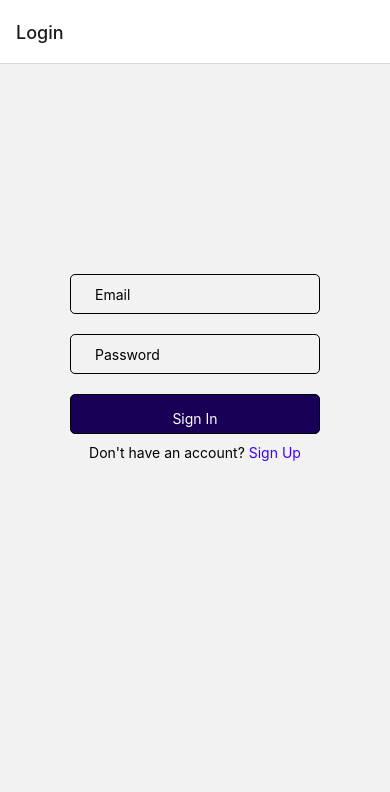
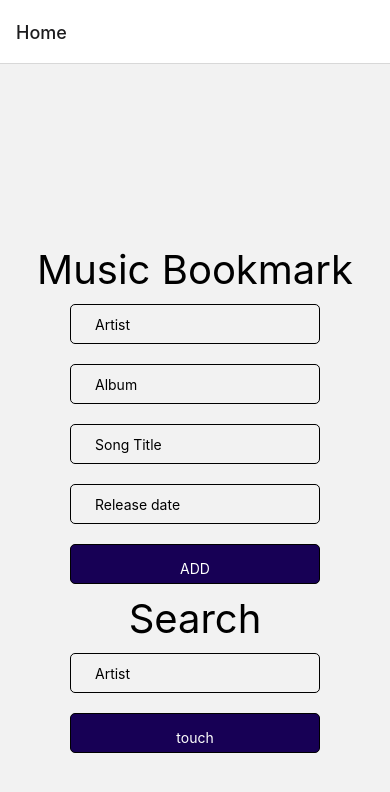
Before and after one commit to ThatoMahloko/mobile, a React Native app: screen / in a window 390 px wide. Shown: the top 792 px of the page. Built offline with nearby package versions, Linux system fonts and the light colour scheme; no server answers.

Commit message:
retrieve

```diff
--- a/App.js
+++ b/App.js
@@ -16,8 +16,8 @@ export default function App({ navigation  }) {
 
     <NavigationContainer>
       <Stack.Navigator initialRouteName="Login">
-        <Stack.Screen name="Login" component={Login} />
-        <Stack.Screen name="SignUp" component={SignUp} />
+        {/* <Stack.Screen name="Login" component={Login} /> */}
+        {/* <Stack.Screen name="SignUp" component={SignUp} /> */}
         <Stack.Screen name="Home" component={Home} />
       </Stack.Navigator>
     </NavigationContainer>
--- a/Pages/Home.jsx
+++ b/Pages/Home.jsx
@@ -1,15 +1,25 @@
 import React, { useState, useEffect } from 'react'
-import { StyleSheet, Text, TextInput, TouchableOpacity, View, DatePickerIOSBase } from 'react-native';
+import { StyleSheet, Text, TextInput, TouchableOpacity, View, } from 'react-native';
+import { RadioButton } from 'react-native-paper';
 import DatePicker from "react-datepicker";
 import firebase from 'firebase'
 import "react-datepicker/dist/react-datepicker.css";
+// import RadioForm
 const Home = () => {
-    const [releaseDate, setRelaeaseDate] = useState(new Date());
-    const [artistName, setArtistName] = useState(new Date());
-    const [albumTite, setAlbumTitle] = useState(new Date());
-    const [songTitle, setSongTitle] = useState(new Date());
-    const [uid, setUid] = useState(new Date());
 
+    //this is the state for adding data
+    const [releaseDate, setRelaeaseDate] = useState(new Date());//release date
+    const [artistName, setArtistName] = useState(new Date());//artist name
+    const [albumTite, setAlbumTitle] = useState(new Date());//album title
+    const [songTitle, setSongTitle] = useState(new Date());//song title
+    const [uid, setUid] = useState(new Date());//user id state
+    //end
+    //this is the state for fetching data
+    const [storageName, setSotrageName] = useState(new Date());
+    // end
+    // radio buton state
+    const [checked, setChecked] = React.useState('first');
+    // end
     var db = firebase.firestore();
 
     useEffect(() => {
@@ -25,22 +35,43 @@ const Home = () => {
         db.collection("data").doc(uid).collection('albums').add({ artistName: artistName, albumTite: albumTite, songTitle: songTitle, releaseDate: releaseDate }).then(() => {
             alert("Profile created successfully!!")
 
-        }).catch(()=>{
+        }).catch(() => {
             alert('Something went wrong, log out and try again!!');
         })
     }
+
+    const handleFetchAndDisplayData = () => {
+        //J3hZjam3n7SnffFZik7XuStiJ473
+
+        firebase.firestore().collection('data').doc("J3hZjam3n7SnffFZik7XuStiJ473").collection('albums').get().then((data)=>{
+            data.docs.forEach((item)=>{
+                console.log(item.data())
+            })
+        });
+
+    }
+
+
+
     return (
-
         <View style={styles.container}>
-            <Text style={styles.text}>Music Bookmark Page</Text>
+            <Text style={styles.text}>Music Bookmark</Text>
             <TextInput style={styles.input} id="inputField" keyboardType={'default'} placeholder="Artist" onChangeText={(artistName) => setArtistName(artistName)} />
             <TextInput style={styles.input} id="inputField" keyboardType={'default'} placeholder="Album" onChangeText={(albumTite) => setAlbumTitle(albumTite)} />
             <TextInput style={styles.input} id="inputField" keyboardType={'default'} placeholder="Song Title" onChangeText={(songTitle) => setSongTitle(songTitle)} />
             <TextInput style={styles.input} id="inputField" keyboardType={'decimal-pad'} placeholder="Release date" onChangeText={(releaseDate) => setRelaeaseDate(releaseDate)} />
             {/* <DatePicker selected={startDate} onChange={(date) => setStartDate(date)} style={styles.date} /> */}
             <TouchableOpacity onPress={handleSetBookmark}>
-                <Text style={styles.button}>touch</Text>
+                <Text style={styles.button}>ADD</Text>
             </TouchableOpacity>
+
+            <View>
+                <Text style={{textAlign: 'center', fontSize: 40}}>Search</Text>
+                <TextInput style={styles.input} id="inputField" keyboardType={'default'} placeholder="Artist" onChangeText={(artistName) => setArtistName(artistName)} />
+                <TouchableOpacity onPress={handleFetchAndDisplayData}>
+                    <Text style={styles.button}>touch</Text>
+                </TouchableOpacity>
+            </View>
         </View>
     )
 }
@@ -52,12 +83,13 @@ const styles = StyleSheet.create({
         flex: 1,
         alignItems: 'center',
         justifyContent: 'center',
-        marginTop: 200,
+        marginTop: 100,
     },
 
     input: {
         margin: 10,
         borderWidth: 1,
+        maxHeight: 40,
         height: 40,
         width: 250,
         borderRadius: 5,
@@ -69,6 +101,7 @@ const styles = StyleSheet.create({
         margin: 10,
         borderWidth: 1,
         height: 40,
+        maxHeight: 40,
         width: 250,
         borderRadius: 5,
         justifyContent: 'center',
@@ -78,7 +111,7 @@ const styles = StyleSheet.create({
         // paddingBottom: 5,
         paddingTop: 8,
         backgroundColor: '#170055',
-        color: 'white'
+        color: 'white',
     },
     textView: {
         display: 'flex',
@@ -93,5 +126,16 @@ const styles = StyleSheet.create({
     },
     date: {
 
+    },
+    radioGroup: {
+        display: 'flex',
+        flexDirection: 'row',
+        borderColor: "balck",
+        borderWidth: '1px',
+        padding: '10px',
+    },
+    radioTitle: {
+        fontWeight: 'bold',
+        paddingBottom: 10,
     }
 })
--- a/package.json
+++ b/package.json
@@ -18,6 +18,8 @@
     "react-datepicker": "^4.2.1",
     "react-dom": "16.13.1",
     "react-native": "https://github.com/expo/react-native/archive/sdk-42.0.0.tar.gz",
+    "react-native-btr": "^2.1.2",
+    "react-native-paper": "^4.9.2",
     "react-native-safe-area-context": "^3.3.0",
     "react-native-screens": "^3.5.0",
     "react-native-web": "~0.13.12"
```
Also changed, not shown: Pages/Login.jsx (+6 -8 lines), 1 other file (tests, documents, lock files or other folders).
